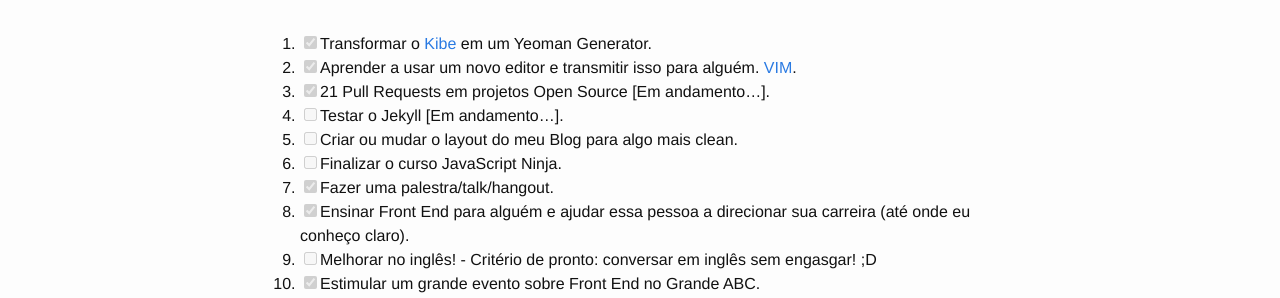
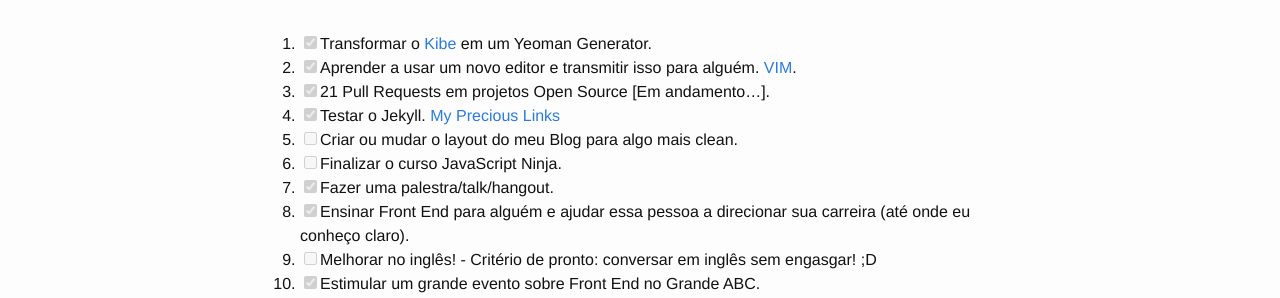
Before and after one commit to leobalter/100-coisas-dev, a Jekyll site: the page built from _posts/listas/2016-01-13-william-oliveira.markdown, in a window 1280 px wide. Shown: the part 168-466 px from the top of the page. Built offline with Jekyll 4.4.1, drawn with Linux system fonts in a browser that asks for light colours; comment, search, counter and statistics services are not loaded.

Commit message:
Update 2016-01-13-william-oliveira.markdown

```diff
--- a/_posts/listas/2016-01-13-william-oliveira.markdown
+++ b/_posts/listas/2016-01-13-william-oliveira.markdown
@@ -8,7 +8,7 @@ categories: listas
 1. [x] Transformar o [Kibe](https://github.com/woliveiras/kibe) em um Yeoman Generator.
 1. [x] Aprender a usar um novo editor e transmitir isso para alguém. [VIM](https://github.com/woliveiras/vimparanoobs).
 1. [x] 21 Pull Requests em projetos Open Source [Em andamento...].
-1. [ ] Testar o Jekyll  [Em andamento...].
+1. [x] Testar o Jekyll. [My Precious Links](woliveiras.com.br/my-precious-links/)
 1. [ ] Criar ou mudar o layout do meu Blog para algo mais clean.
 1. [ ] Finalizar o curso JavaScript Ninja.
 1. [x] Fazer uma palestra/talk/hangout.
```
